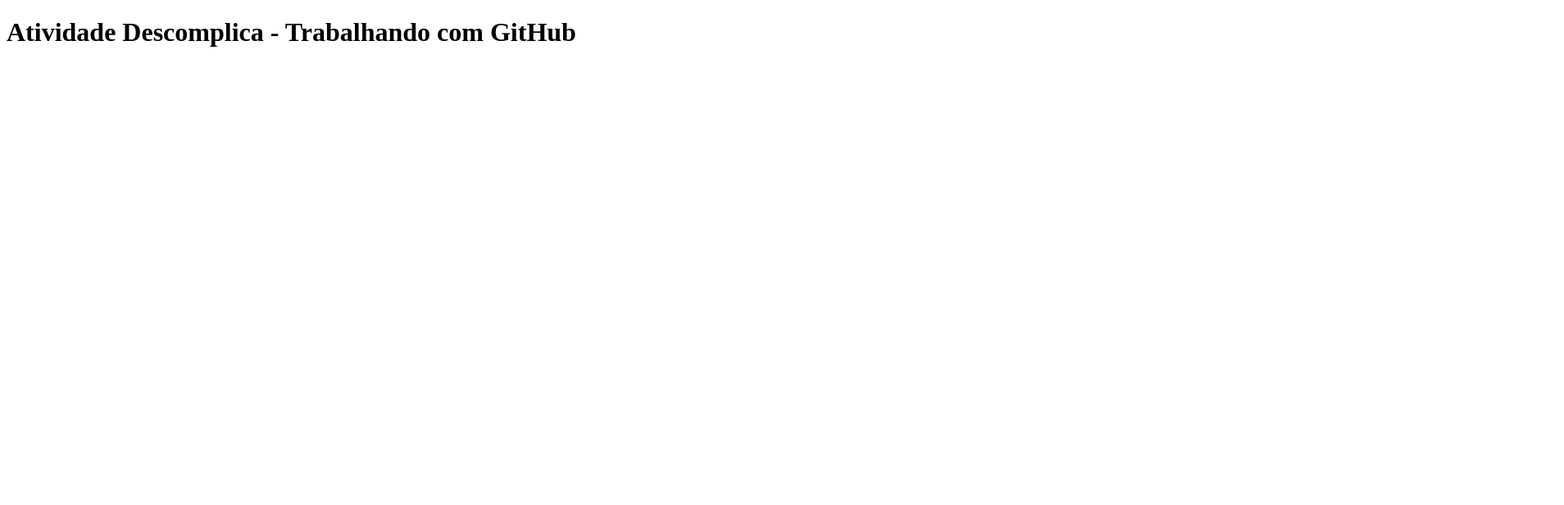
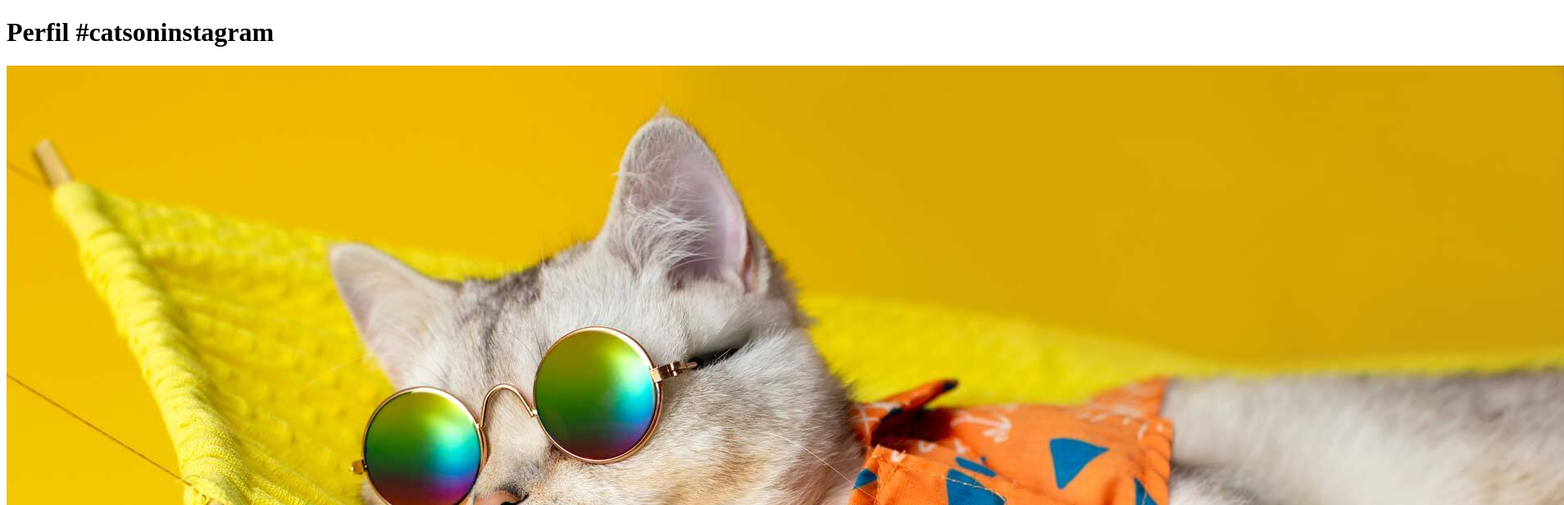
Before and after one commit to GloBrito/descomplica_atv, a plain HTML site: page index.html in a window 1280 px wide. Shown: the top 616 px of the page at 82% size, 1908 px wide, since content can reach past the window. Drawn offline with Linux system fonts and the light colour scheme.

Commit message:
insert img

```diff
--- a/index.html
+++ b/index.html
@@ -4,7 +4,7 @@
 
 <head>
 
-<title>Título da página</title>
+<title>Fanpage de Gatinhos</title>
 
 <meta charset=“utf-8”>
 
@@ -12,7 +12,9 @@
 
 <body>
 
-<h1>Atividade Descomplica - Trabalhando com GitHub </h1>
+<h1>Perfil #catsoninstagram</h1>
+
+<img src="images/slappa-chefer.jpg"/>
 
 </body>
 
```
Also changed, not shown: images/slappa-chefer.jpg (added).
